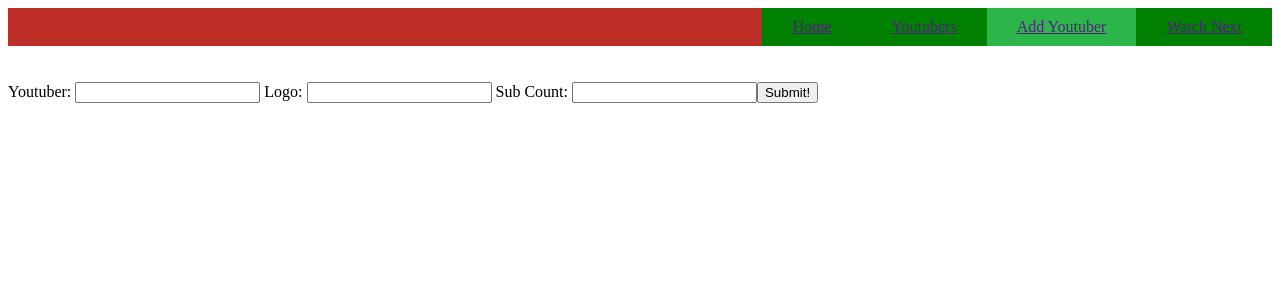
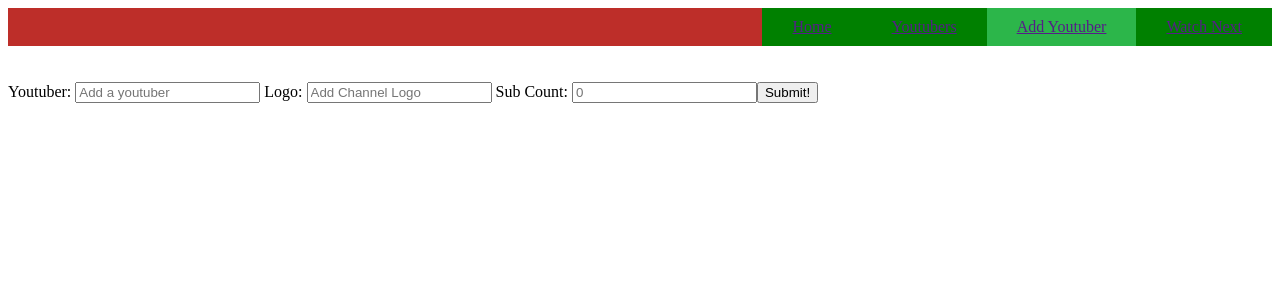
Before and after one commit to Reked37/Youtube-watch-list, a React (Create React App) app in the folder project-app/: page /addyoutuber in a window 1280 px wide. Shown: the top 300 px of the page. Built offline with nearby package versions, Linux system fonts and the light colour scheme; data requests are answered from the project's data file.

Commit message:
redirect and placeholders

```diff
--- a/project-app/db.json
+++ b/project-app/db.json
@@ -59,6 +59,12 @@
       "youtuber": "WWE",
       "logo": "https://yt3.googleusercontent.com/ytc/AGIKgqPPegC3IaW_vq9Ul_ks94evM4AFXyfD2FlhR48vN94=s900-c-k-c0x00ffffff-no-rj",
       "subs": 94
+    },
+    {
+      "youtuber": "xqc",
+      "logo": "https://place-wiki.stefanocoding.me/images/9/90/XQC_Icon.jpeg",
+      "subs": "1",
+      "id": 11
     }
   ],
   "watchnext": [
--- a/project-app/src/AddToWatch.js
+++ b/project-app/src/AddToWatch.js
@@ -34,9 +34,15 @@ function AddToWatch({onAddVideo}){
     return(
         <form onSubmit={handleSubmit}>
             <label>Channel: </label>
-            <input onChange={handleChange} name="channel" type="text" value={addToWatch.channel}></input>
+            <input onChange={handleChange} name="channel" type="text"
+            value={addToWatch.channel}
+            placeholder="Add Channel"
+            ></input>
             <label>Video: </label>
-            <input onChange={handleChange} name="video" type="text" value={addToWatch.video}></input>
+            <input onChange={handleChange} name="video" type="text"
+            value={addToWatch.video}
+            placeholder="Video's Name"
+            ></input>
             <button  type="submit">Add To Watch List</button>
         </form>
     )
--- a/project-app/src/AddYoutuber.js
+++ b/project-app/src/AddYoutuber.js
@@ -1,5 +1,5 @@
 import React, {useState} from "react"
-import { useNavigate, redirect }from "react-router-dom"
+import { useNavigate }from "react-router-dom"
 
 function AddYoutuber({onPostYoutuber}){
 const [newYoutuber, setNewYoutuber]= useState({
@@ -7,8 +7,8 @@ const [newYoutuber, setNewYoutuber]= useState({
     logo:"",
     subs:""
 })
-    // const navigate=useNavigate()
-    // console.log(navigate)
+    const navigate=useNavigate()
+
     function handleSubmit(e){
         e.preventDefault()
         console.log(newYoutuber.youtuber)
@@ -23,7 +23,7 @@ const [newYoutuber, setNewYoutuber]= useState({
         })
         .then(res=>res.json())
         .then(data=>onPostYoutuber(data))
-        redirect("/listofyoutubers")
+        navigate("/listofyoutubers")
         setNewYoutuber({
             youtuber:"",
             logo:"",
@@ -44,11 +44,20 @@ const [newYoutuber, setNewYoutuber]= useState({
             <br></br>
             <form onSubmit={handleSubmit}>
                 <label name="youtuber">Youtuber: </label>
-                <input onChange={handleChanges} name="youtuber" type="text" value={newYoutuber.youtuber}></input>
+                <input onChange={handleChanges} name="youtuber" type="text"
+                    value={newYoutuber.youtuber}
+                    placeholder="Add a youtuber"
+                    ></input>
                 <label name="logo"> Logo: </label>
-                <input onChange={handleChanges} name="logo" type="text" value={newYoutuber.logo}></input>
+                <input onChange={handleChanges} name="logo" type="text"
+                value={newYoutuber.logo}
+                placeholder="Add Channel Logo"
+                ></input>
                 <label name="subs"> Sub Count: </label>
-                <input onChange={handleChanges} name="subs" type="number" value={newYoutuber.subs}></input>
+                <input onChange={handleChanges} name="subs" type="number"
+                value={newYoutuber.subs}
+                placeholder="0"
+                ></input>
                 <button>Submit!</button>
             </form>
         </div>
```
